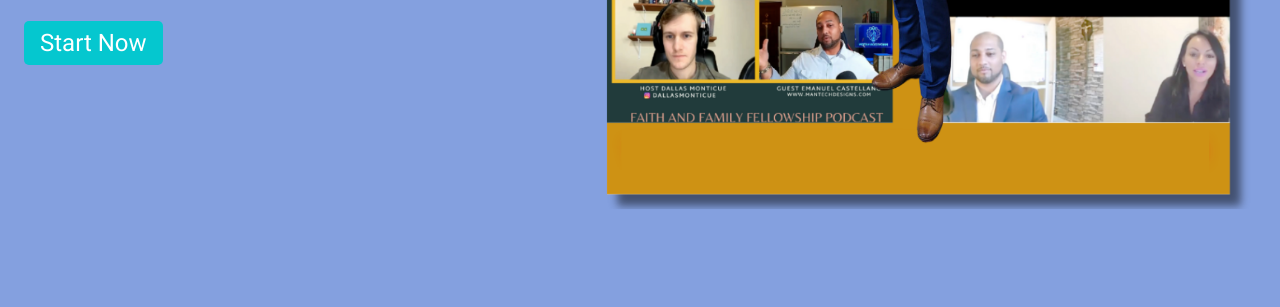
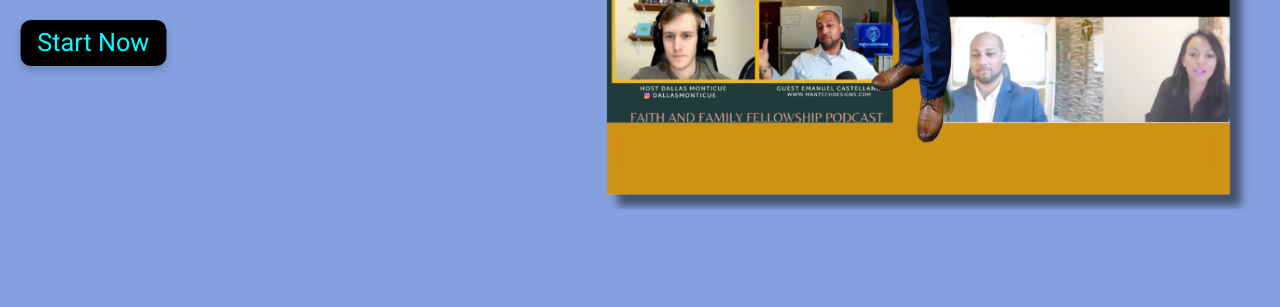
Before and after one commit to Mantechdesigns/demo.site, a plain HTML site: page index.html in a window 1280 px wide. In both pictures the pointer is over the button "Start Now". Shown: the part 493-800 px from the top of the page. Drawn offline with Linux system fonts and the light colour scheme.

Commit message:
Button Hover Animation

```diff
--- a/index.html
+++ b/index.html
@@ -64,7 +64,7 @@
             <input type="text" placeholder="jane@example.com">
             <span>Message</span>
             <textarea type="text" placeholder="Cool Website, let's get connected!"></textarea>
-            <button>Contact Me!</button>
+            <button>Contact Me!<i class="fas fa-code"></i></button>
         </form>
     </section>
     </main>
--- a/style.css
+++ b/style.css
@@ -42,7 +42,17 @@ button {
     padding: 8px 16px;
     font-size: 24px;
     cursor: pointer;
+    box-shadow: 0 4px 8px rgba(0, 0, 0, 0.2);
 }
+
+button:hover {
+    text-decoration: none;
+    color: aqua;
+    background-color: black;
+    border-radius: 10px;
+    transition: transform 0.5s ease;
+    transform: scale(1.05);
+  }
 
 a {
     color: black;
```
